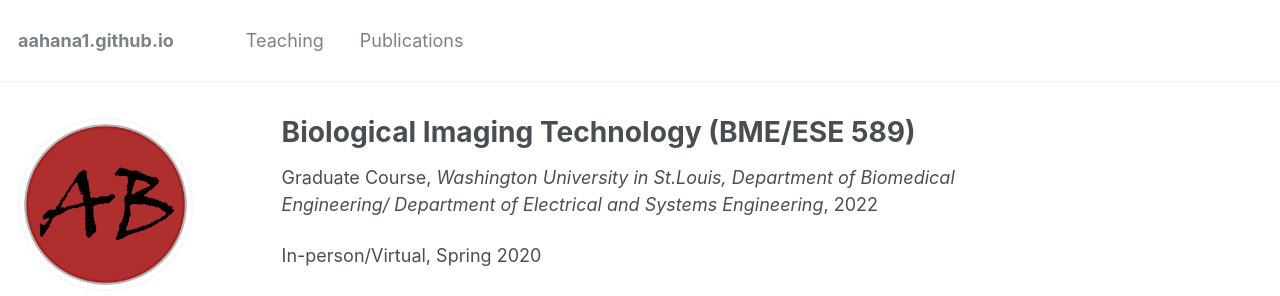
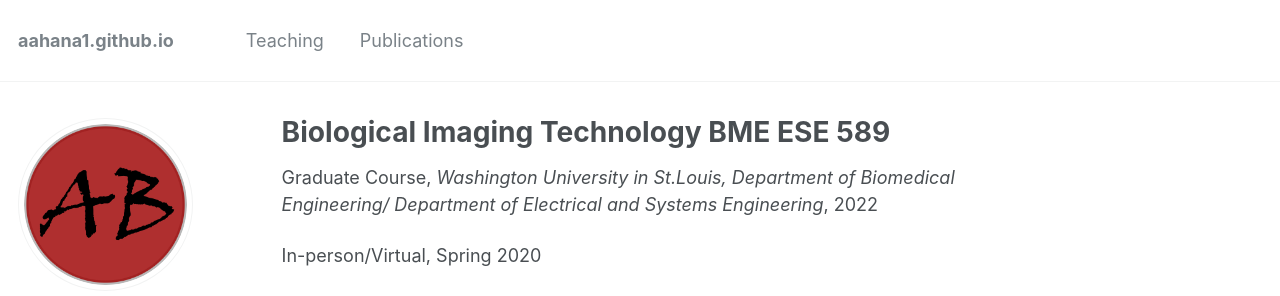
Before and after one commit to kritibhattarai23/kritibhattarai23.github.io, a Jekyll site: the page built from _teaching/2020-spring-teaching-1.md, in a window 1280 px wide and 1085 px high. Shown: the top 296 px of the window. Built offline with Jekyll 4.4.1, drawn with Linux system fonts in a browser that asks for light colours; some web fonts are replaced.

```diff
--- a/_teaching/2020-spring-teaching-1.md
+++ b/_teaching/2020-spring-teaching-1.md
@@ -1,5 +1,5 @@
 ---
-title: "Biological Imaging Technology (BME/ESE 589)"
+title: "Biological Imaging Technology BME ESE 589"
 collection: teaching
 type: "Graduate Course"
 permalink: /teaching/2020-spring-teaching-1
```
